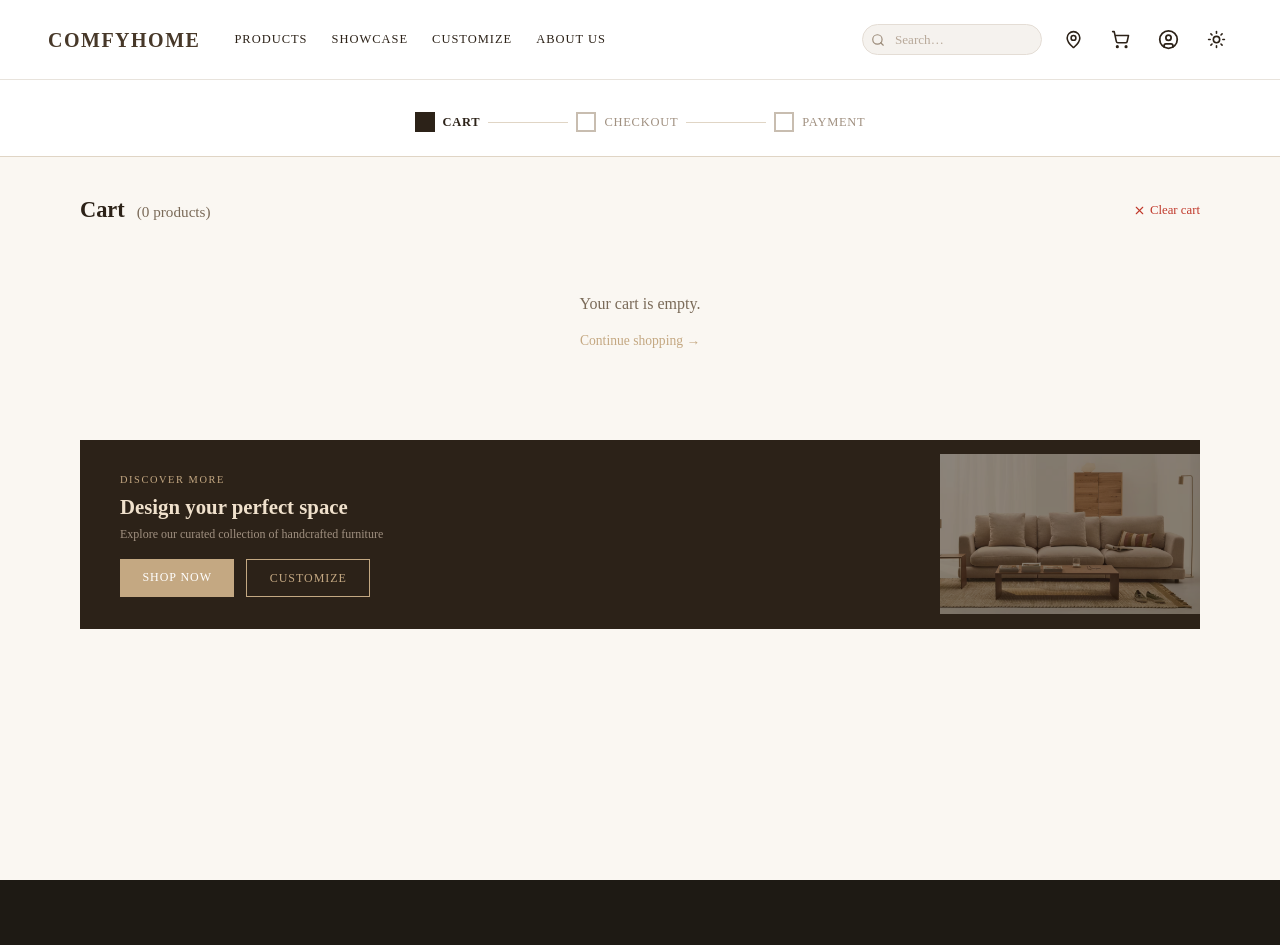
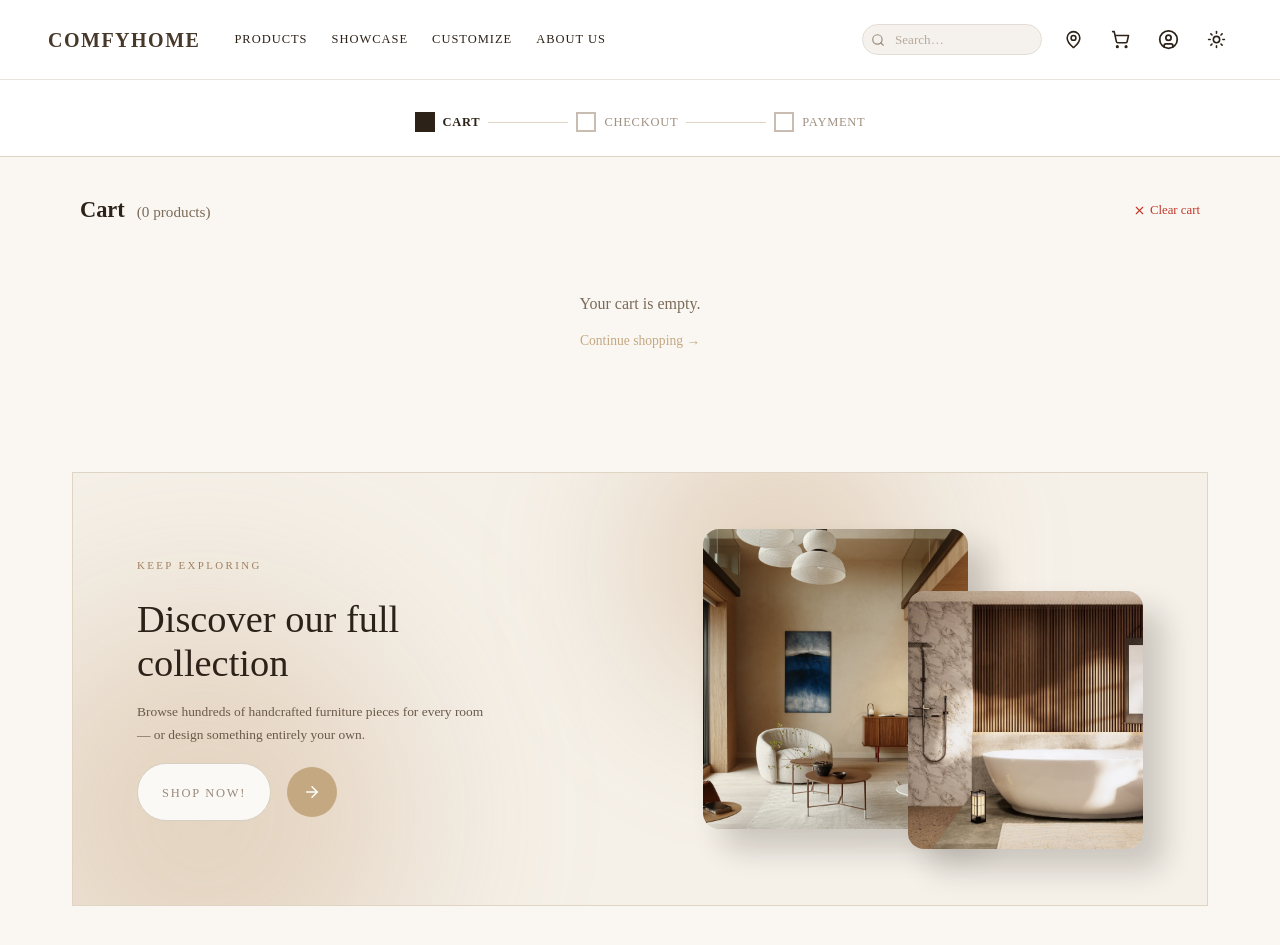
Before and after one commit to ArynJee/COS30043-Interface-Design-Development, a Vue app in the folder frontend/: page /cart in a window 1280 px wide. Shown: the top 945 px of the page. Built offline with nearby package versions, Linux system fonts and the light colour scheme.

Commit message:
fix: fix how pinia store states for cart items

```diff
--- a/frontend/src/App.vue
+++ b/frontend/src/App.vue
@@ -1,5 +1,13 @@
 <script setup>
+import { onMounted } from 'vue';
 import { RouterView } from 'vue-router';
+import { useCartStore } from '@/stores/cart';
+
+const cartStore = useCartStore();
+
+onMounted(() => {
+  cartStore.fetchCart();
+});
 </script>
 
 <template>
--- a/frontend/src/views/Cart.vue
+++ b/frontend/src/views/Cart.vue
@@ -1,13 +1,14 @@
 <script setup>
 import { onMounted } from "vue";
+import { storeToRefs } from "pinia";
 import { useRouter, RouterLink } from "vue-router";
-import { X } from "@lucide/vue";
+import { X, ArrowRight } from "@lucide/vue";
 import { useCartStore } from "@/stores/cart";
 
 const router = useRouter();
 const cartStore = useCartStore();
 
-const { items, loading, selectedIds, allSelected, subtotal } = cartStore;
+const { items, loading, selectedIds, allSelected, subtotal } = storeToRefs(cartStore);
 
 const formatPrice = (val) =>
   "$" + parseFloat(val || 0).toFixed(2);
@@ -23,10 +24,14 @@ function getItemName(item) {
 
 function getItemVariant(item) {
   if (item.is_custom) {
-    const cfg = item.configuration || {};
+    const raw = item.configuration;
+    const cfg = typeof raw === "string" ? JSON.parse(raw) : (raw || {});
     const parts = Object.entries(cfg)
       .slice(0, 2)
-      .map(([k, v]) => `${k}: ${v}`);
+      .map(([k, v]) => {
+        const label = typeof v === "object" && v !== null ? (v.name ?? String(v)) : v;
+        return `${k}: ${label}`;
+      });
     return parts.join(" · ") || "Custom Configuration";
   }
   return "";
@@ -42,7 +47,7 @@ function goToCheckout() {
     router.push("/login");
     return;
   }
-  if (selectedIds.length === 0) return;
+  if (selectedIds.value.length === 0) return;
   router.push("/checkout");
 }
 
@@ -209,20 +214,45 @@ onMounted(() => {
     </div>
 
     <!-- CTA Banner -->
-    <div class="cta-banner">
-      <div class="cta-text">
-        <p class="cta-eyebrow">Discover more</p>
-        <h3 class="cta-heading">Design your perfect space</h3>
-        <p class="cta-sub">Explore our curated collection of handcrafted furniture</p>
-        <div class="cta-actions">
-          <RouterLink to="/products" class="cta-btn-primary">Shop Now</RouterLink>
-          <RouterLink to="/customize" class="cta-btn-secondary">Customize</RouterLink>
+    <section class="cb-section position-relative overflow-hidden">
+      <div class="cb-orb cb-orb--1" aria-hidden="true"></div>
+      <div class="cb-orb cb-orb--2" aria-hidden="true"></div>
+
+      <div class="cb-inner position-relative z-1 d-flex align-items-center justify-content-between flex-wrap gap-4">
+        <div class="cb-left">
+          <p class="cb-eyebrow text-uppercase mb-4">Keep Exploring</p>
+          <h2 class="cb-title mb-3">Discover our full<br>collection</h2>
+          <p class="cb-body m-0">
+            Browse hundreds of handcrafted furniture pieces for every
+            room — or design something entirely your own.
+          </p>
+
+          <div class="cb-pill-row d-flex align-items-center gap-3 mt-3">
+            <div class="cb-pill rounded-pill px-4 py-3 pe-none" aria-hidden="true">
+              <span class="cb-pill-text text-uppercase">Shop Now!</span>
+            </div>
+            <RouterLink
+              to="/products"
+              class="cb-arrow rounded-pill d-flex align-items-center justify-content-center overflow-hidden text-decoration-none"
+              aria-label="Go to Products"
+            >
+              <ArrowRight :size="18" class="cb-arrow-icon" />
+            </RouterLink>
+          </div>
+        </div>
+
+        <div class="cb-right position-relative" aria-hidden="true">
+          <div class="cb-photo cb-photo--back position-absolute overflow-hidden rounded-4">
+            <img src="/home/living-room.jpg" alt="" />
+          </div>
+          <div class="cb-photo cb-photo--front position-absolute overflow-hidden rounded-4">
+            <img src="/home/bathroom.jpeg" alt="" />
+          </div>
         </div>
       </div>
-      <div class="cta-img-wrap">
-        <img src="/product/product-hero.png" alt="Furniture collection" class="cta-img" />
-      </div>
-    </div>
+    </section>
+
+    <div class="cb-bridge"></div>
 
   </div>
 </template>
@@ -569,89 +599,134 @@ onMounted(() => {
   text-decoration: underline;
 }
 
-/* ── CTA Banner ── */
-.cta-banner {
-  display: flex;
-  align-items: center;
-  justify-content: space-between;
-  background: #2c2218;
-  margin: 0 5rem 4rem;
-  overflow: hidden;
-  min-height: 160px;
+/* ── CTA Banner (mirrors Showcase cb-section) ── */
+.cb-section {
+  margin: 2rem 4.5rem 0;
+  background: #f5f0e8;
+  border: 1px solid #e0d5c5;
 }
-.cta-text {
-  padding: 2rem 2.5rem;
+.cb-bridge {
+  background: #faf7f2;
+  height: 5rem;
+}
+.cb-orb {
+  position: absolute;
+  border-radius: 50%;
+  pointer-events: none;
+}
+.cb-orb--1 {
+  width: 420px;
+  height: 420px;
+  background: rgba(187, 141, 95, 0.28);
+  filter: blur(90px);
+  bottom: -120px;
+  left: -80px;
+}
+.cb-orb--2 {
+  width: 300px;
+  height: 300px;
+  background: rgba(187, 141, 95, 0.28);
+  filter: blur(70px);
+  top: -60px;
+  right: 280px;
+}
+.cb-inner {
+  padding: 3.5rem 4rem;
+}
+.cb-left {
   flex: 1;
+  min-width: 0;
+  max-width: 440px;
 }
-.cta-eyebrow {
-  font-size: 0.65rem;
-  letter-spacing: 0.15em;
-  text-transform: uppercase;
-  color: #c4a882;
-  margin-bottom: 0.4rem;
+.cb-eyebrow {
+  font-size: 0.68rem;
+  letter-spacing: 0.22em;
+  color: #a08060;
 }
-.cta-heading {
-  font-size: 1.3rem;
-  font-weight: 700;
-  color: #f0e1cc;
-  margin-bottom: 0.35rem;
-  line-height: 1.25;
+.cb-title {
+  font-family: "Times New Roman", Times, serif;
+  font-size: clamp(1.8rem, 3vw, 2.6rem);
+  color: #2c2218;
+  line-height: 1.15;
 }
-.cta-sub {
-  font-size: 0.75rem;
-  color: #a09080;
-  margin-bottom: 1rem;
+.cb-body {
+  font-size: 0.84rem;
+  color: #6a5a4a;
+  line-height: 1.7;
+  max-width: 360px;
 }
-.cta-actions {
-  display: flex;
-  gap: 0.75rem;
+.cb-pill {
+  background: rgba(255, 255, 255, 0.85);
+  border: 1px solid #d8cfc4;
 }
-.cta-btn-primary {
-  display: inline-block;
+.cb-pill-text {
+  font-family: "Times New Roman", Times, serif;
+  font-size: 0.78rem;
+  letter-spacing: 0.14em;
+  color: #9a8a7a;
+}
+.cb-arrow {
+  width: 50px;
+  height: 50px;
   background: #c4a882;
   color: #fff;
-  font-family: "Times New Roman", serif;
-  font-size: 0.75rem;
-  letter-spacing: 0.08em;
-  text-transform: uppercase;
-  padding: 0.55rem 1.4rem;
-  text-decoration: none;
-  transition: background 0.2s;
+  flex-shrink: 0;
+  transition: background 0.22s, box-shadow 0.22s;
 }
-.cta-btn-primary:hover {
-  background: #b8966e;
-}
-.cta-btn-secondary {
-  display: inline-block;
-  background: transparent;
-  border: 1px solid #c4a882;
-  color: #c4a882;
-  font-family: "Times New Roman", serif;
-  font-size: 0.75rem;
-  letter-spacing: 0.08em;
-  text-transform: uppercase;
-  padding: 0.55rem 1.4rem;
-  text-decoration: none;
-  transition: background 0.2s, color 0.2s;
-}
-.cta-btn-secondary:hover {
-  background: #c4a882;
+.cb-arrow:hover {
+  background: #8b6f47;
+  box-shadow: 0 6px 20px rgba(139, 111, 71, 0.35);
   color: #fff;
 }
-.cta-img-wrap {
-  width: 260px;
-  height: 160px;
+.cb-arrow:hover .cb-arrow-icon {
+  animation: arrow-shoot 0.55s ease;
+}
+@keyframes arrow-shoot {
+  0%   { transform: translateX(0);     opacity: 1; }
+  40%  { transform: translateX(20px);  opacity: 0; }
+  41%  { transform: translateX(-20px); opacity: 0; }
+  100% { transform: translateX(0);     opacity: 1; }
+}
+.cb-right {
   flex-shrink: 0;
-  overflow: hidden;
-  position: relative;
+  width: 460px;
+  height: 320px;
 }
-.cta-img {
+.cb-photo {
+  box-shadow: 20px 20px 30px rgba(30, 26, 20, 0.195);
+}
+.cb-photo img {
   width: 100%;
   height: 100%;
   object-fit: cover;
-  object-position: right center;
-  opacity: 0.45;
+  display: block;
 }
+.cb-photo--back {
+  width: 265px;
+  height: 300px;
+  top: 0;
+  left: 20px;
+  z-index: 1;
+}
+.cb-photo--front {
+  width: 235px;
+  height: 258px;
+  bottom: 0;
+  right: 0;
+  z-index: 2;
+}
+
+/* ── Dark mode: cb banner ── */
+[data-theme="dark"] .cb-section {
+  background: #1e1b14;
+  border-color: #3a3025;
+}
+[data-theme="dark"] .cb-bridge { background: #1a1610; }
+[data-theme="dark"] .cb-eyebrow { color: #c4a882; }
+[data-theme="dark"] .cb-title { color: #e8ddd0; }
+[data-theme="dark"] .cb-body { color: #9a8875; }
+[data-theme="dark"] .cb-pill { background: rgba(44, 34, 24, 0.6); border-color: #3a3025; }
+[data-theme="dark"] .cb-pill-text { color: #7a6a58; }
 
 /* ── Dark mode ── */
 [data-theme="dark"] .cart-page {
@@ -711,14 +786,22 @@ onMounted(() => {
   .cart-content { padding: 1.5rem 2.5rem; flex-direction: column; }
   .cart-summary { width: 100%; }
   .steps-bar { padding: 1.5rem 2.5rem; }
-  .cta-banner { margin: 0 2.5rem 3rem; }
+  .cb-section { margin: 2rem 1.5rem 0; }
+  .cb-inner { padding: 2.5rem 2.5rem; }
+  .cb-right { width: 340px; height: 250px; }
+  .cb-photo--back { width: 200px; height: 230px; }
+  .cb-photo--front { width: 180px; height: 200px; }
 }
 @media (max-width: 767px) {
   .cart-content { padding: 1.25rem; }
   .steps-bar { padding: 1rem 1.25rem; }
   .step-line { width: 40px; }
-  .cta-banner { margin: 0 1.25rem 3rem; flex-direction: column; }
-  .cta-img-wrap { width: 100%; height: 120px; }
   .th-count, .td-count { display: none; }
+  .cb-section { margin: 2rem 1rem 0; }
+  .cb-inner { flex-direction: column; padding: 2rem 1.75rem; gap: 2rem; }
+  .cb-left { max-width: 100%; }
+  .cb-right { width: 100%; height: 200px; }
+  .cb-photo--back { width: 160px; height: 185px; left: 0; }
+  .cb-photo--front { width: 145px; height: 162px; }
 }
 </style>
--- a/frontend/src/views/Showcase.vue
+++ b/frontend/src/views/Showcase.vue
@@ -196,7 +196,7 @@ const {
       </TransitionGroup>
     </div>
 
-    <!-- customize manner cta -->
+    <!-- customize banner cta -->
     <section class="cb-section position-relative overflow-hidden">
       <div class="cb-orb cb-orb--1" aria-hidden="true"></div>
       <div class="cb-orb cb-orb--2" aria-hidden="true"></div>
@@ -809,7 +809,7 @@ const {
 }
 
 .cb-photo {
-  box-shadow: 0 12px 36px rgba(30, 26, 20, 0.15);
+  box-shadow: 20px 20px 30px rgba(30, 26, 20, 0.195);
 }
 
 .cb-photo img {
@@ -949,6 +949,18 @@ const {
   background: #1a1610;
 }
 
+/* ── Dark mode: cb banner ── */
+[data-theme="dark"] .cb-section {
+  background: #1e1b14;
+  border-color: #3a3025;
+}
+[data-theme="dark"] .cb-bridge { background: #1a1610; }
+[data-theme="dark"] .cb-eyebrow { color: #c4a882; }
+[data-theme="dark"] .cb-title { color: #e8ddd0; }
+[data-theme="dark"] .cb-body { color: #9a8875; }
+[data-theme="dark"] .cb-pill { background: rgba(44, 34, 24, 0.6); border-color: #3a3025; }
+[data-theme="dark"] .cb-pill-text { color: #7a6a58; }
+
 /* ── RESPONSIVE ── */
 @media (max-width: 1199px) {
   .sc-grid {
```
Also changed, not shown: 2 other files (tests, documents, lock files or other folders).
